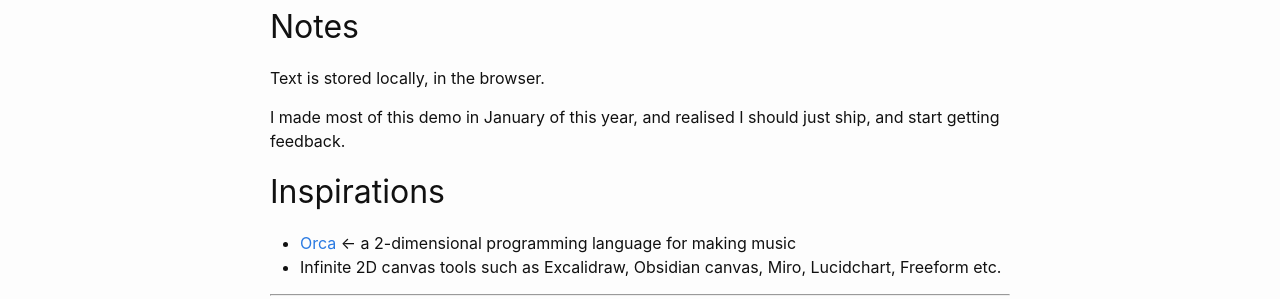
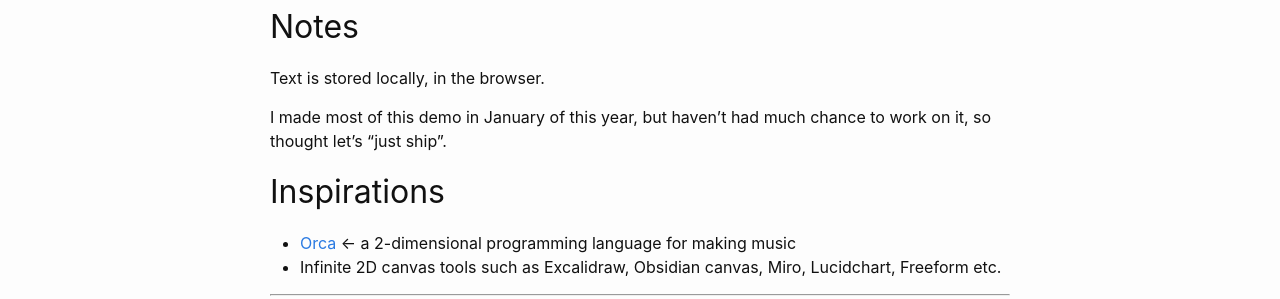
Before and after one commit to sradc/sradc.github.io, a Jekyll site: the page built from _posts/2023-11-26-gridnotes.md, in a window 1280 px wide. Shown: the part 1583-1882 px from the top of the page. Built offline with Jekyll 4.4.1, drawn with Linux system fonts in a browser that asks for light colours.

Commit message:
slight edits

```diff
--- a/_posts/2023-11-26-gridnotes.md
+++ b/_posts/2023-11-26-gridnotes.md
@@ -47,7 +47,7 @@ Plus a few more bonus features, e.g. newline behaviour, alt + backspace deletion
 
 Text is stored locally, in the browser.
 
-I made most of this demo in January of this year, and realised I should just ship, and start getting feedback.
+I made most of this demo in January of this year, but haven't had much chance to work on it, so thought let's "just ship".
 
 ## Inspirations
 
```
